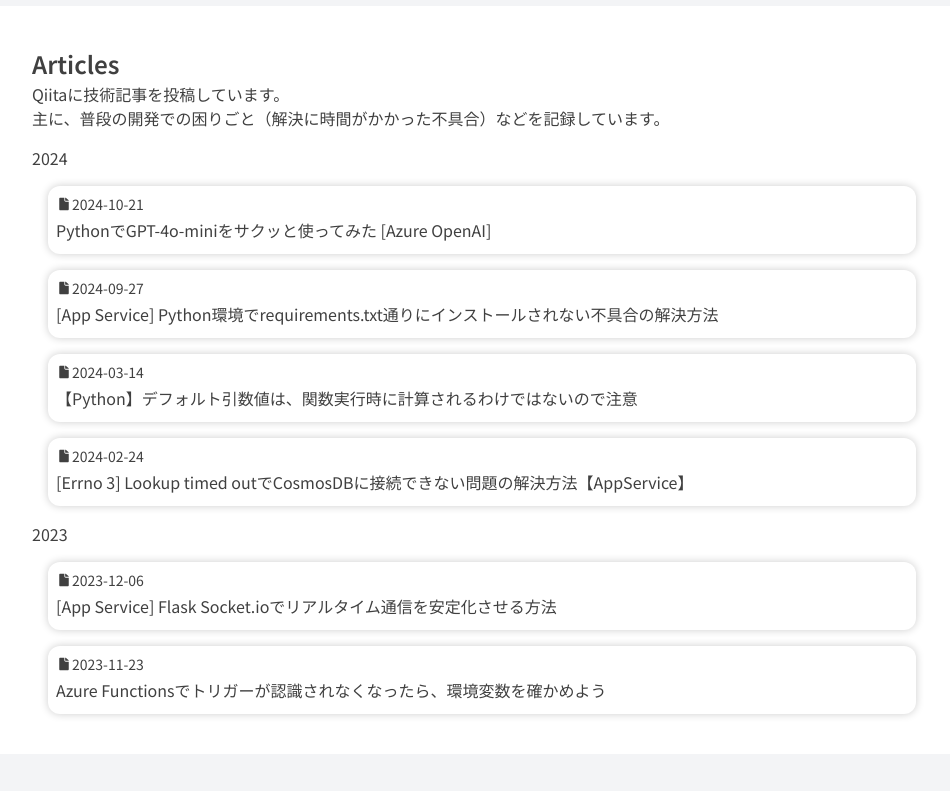
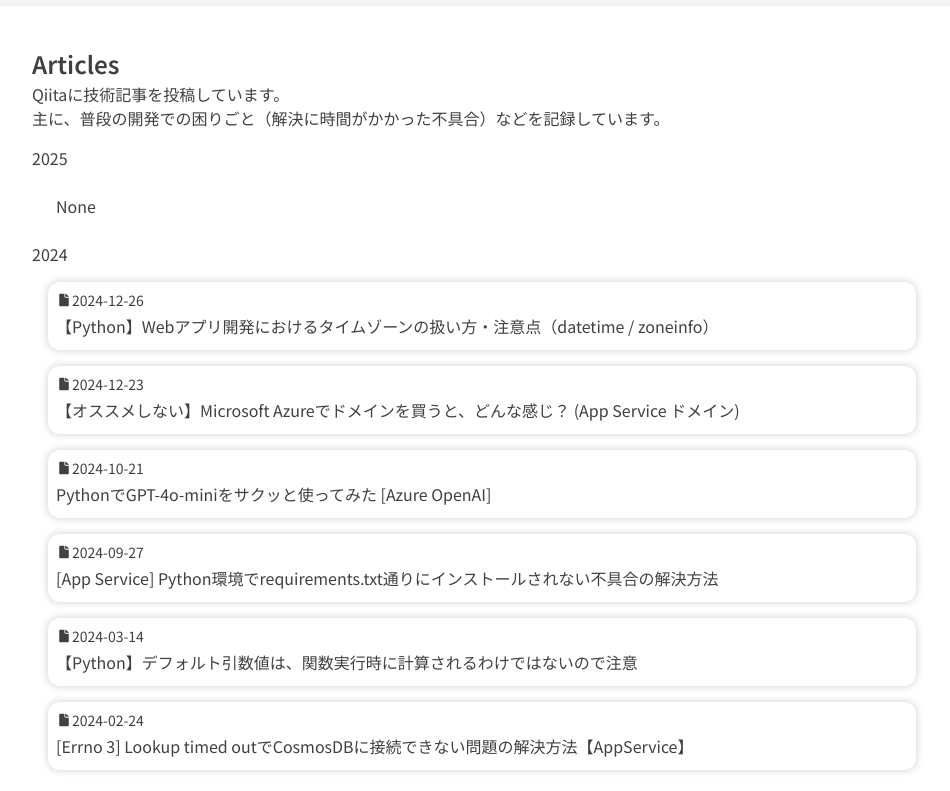
Before and after one commit to hashin2425/hashin2425.github.io, a Next.js app: page / in a window 1280 px wide. Shown: the part 2960-3751 px from the top of the page, without its empty margins (158-1108 px from the left). Built offline with nearby package versions, Linux system fonts and the light colour scheme.

Commit message:
feat: 内容の更新

```diff
--- a/src/app/history/page.tsx
+++ b/src/app/history/page.tsx
@@ -129,6 +129,9 @@
   return (
     <main>
       <p className="p-8">書きかけのページ</p>
+      <YearSectionComponent year={2025}>
+        <MonthSectionComponent year={2025} month={1}></MonthSectionComponent>
+      </YearSectionComponent>
       <YearSectionComponent year={2024}>
         <MonthSectionComponent year={2024} month={12}></MonthSectionComponent>
         <MonthSectionComponent year={2024} month={11}></MonthSectionComponent>
--- a/src/app/page.tsx
+++ b/src/app/page.tsx
@@ -169,8 +169,12 @@
       <SectionComponent h2text="Articles">
         <p>Qiitaに技術記事を投稿しています。</p>
         <p>主に、普段の開発での困りごと（解決に時間がかかった不具合）などを記録しています。</p>
-        <ul className="pt-4">
+        <ul className="pt-4 overflow-y-auto">
+          <li>2025</li>
+          <li className="p-6">None</li>
           <li>2024</li>
+          <ArticleLinkGenerator articleLink="https://qiita.com/hashin2425/items/a2287f77d417faa5b2bc" postedAt="2024-12-26" articleTitle="【Python】Webアプリ開発におけるタイムゾーンの扱い方・注意点（datetime / zoneinfo）" />
+          <ArticleLinkGenerator articleLink="https://qiita.com/hashin2425/items/21ffe5bfd3cd1fbfd64d" postedAt="2024-12-23" articleTitle="【オススメしない】Microsoft Azureでドメインを買うと、どんな感じ？ (App Service ドメイン)" />
           <ArticleLinkGenerator articleLink="https://qiita.com/hashin2425/items/8ea73327cf29a12510ec" postedAt="2024-10-21" articleTitle="PythonでGPT-4o-miniをサクッと使ってみた [Azure OpenAI]" />
           <ArticleLinkGenerator articleLink="https://qiita.com/hashin2425/items/b77186fad78e10304c8b" postedAt="2024-09-27" articleTitle="[App Service] Python環境でrequirements.txt通りにインストールされない不具合の解決方法" />
           <ArticleLinkGenerator articleLink="https://qiita.com/hashin2425/items/55ccc5e4b18455d1158d" postedAt="2024-03-14" articleTitle="【Python】デフォルト引数値は、関数実行時に計算されるわけではないので注意" />
```
